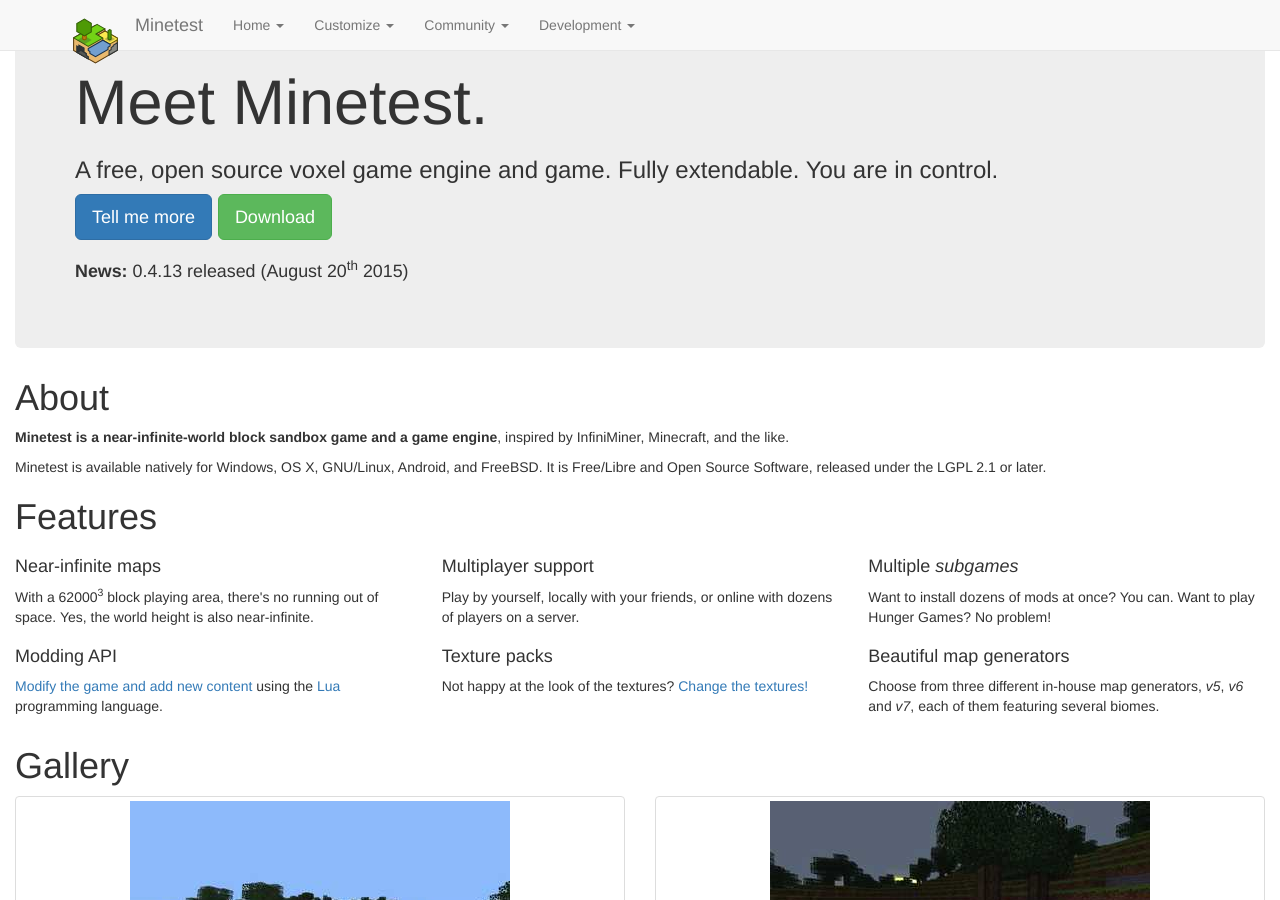
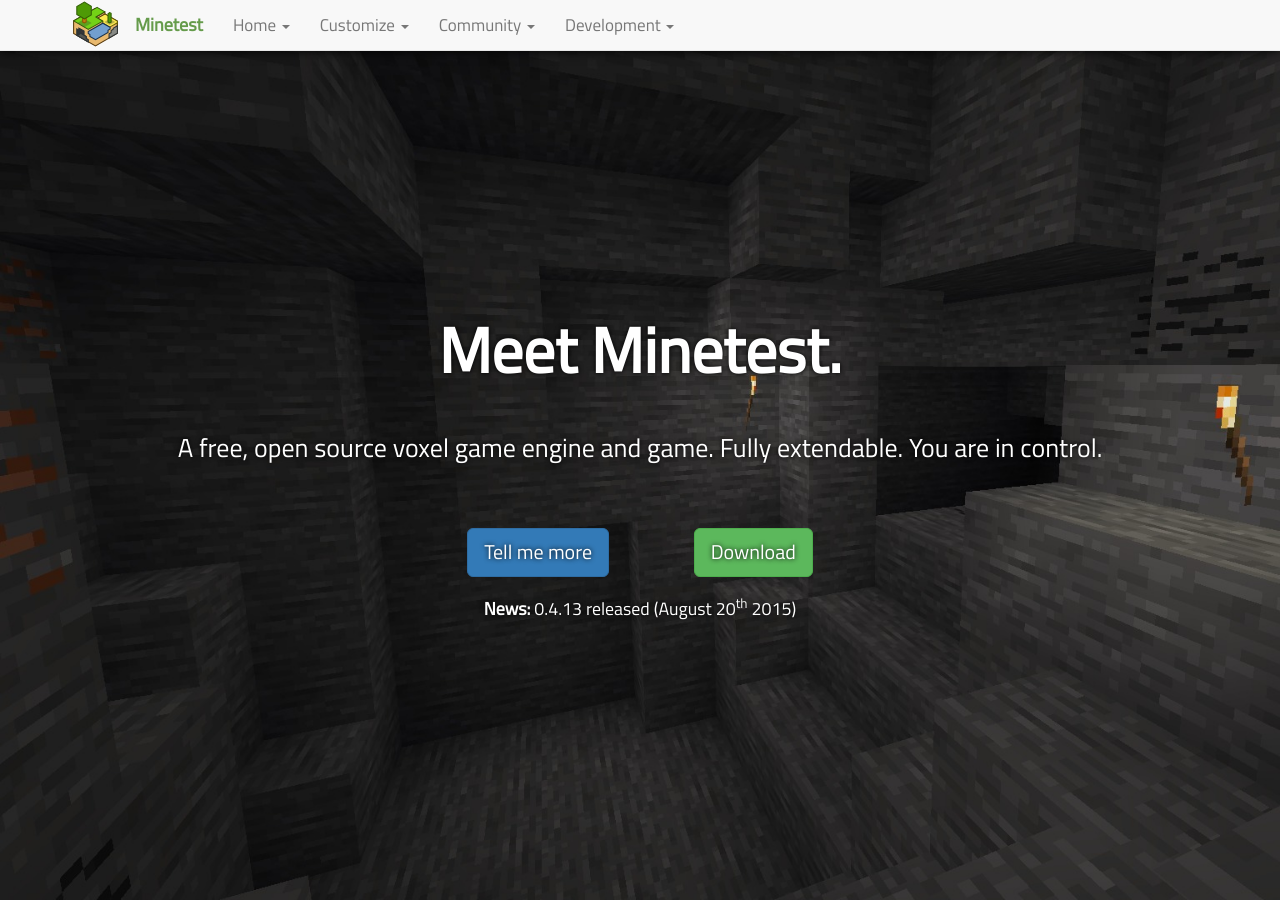
Before and after one commit to minetest/minetest.github.io, a Jekyll site: the page built from index.html, in a window 1280 px wide and 900 px high. Built offline with Jekyll 4.4.1, drawn with Linux system fonts in a browser that asks for light colours; comment, search, counter and statistics services are not loaded.

Commit message:
Re-add CSS link

```diff
--- a/_includes/header.html
+++ b/_includes/header.html
@@ -6,6 +6,7 @@
     <meta name="viewport" content="width=device-width, initial-scale=1.0">
     <title>{{ page.title }} - Minetest</title>
     <link rel="stylesheet" href="/lib/css/bootstrap.min.css">
+    <link rel="stylesheet" href="/assets/css/main.css">
     <script>
       Origami.fastclick(document.body); // FastClick
       $(document).ready(function() {
```
